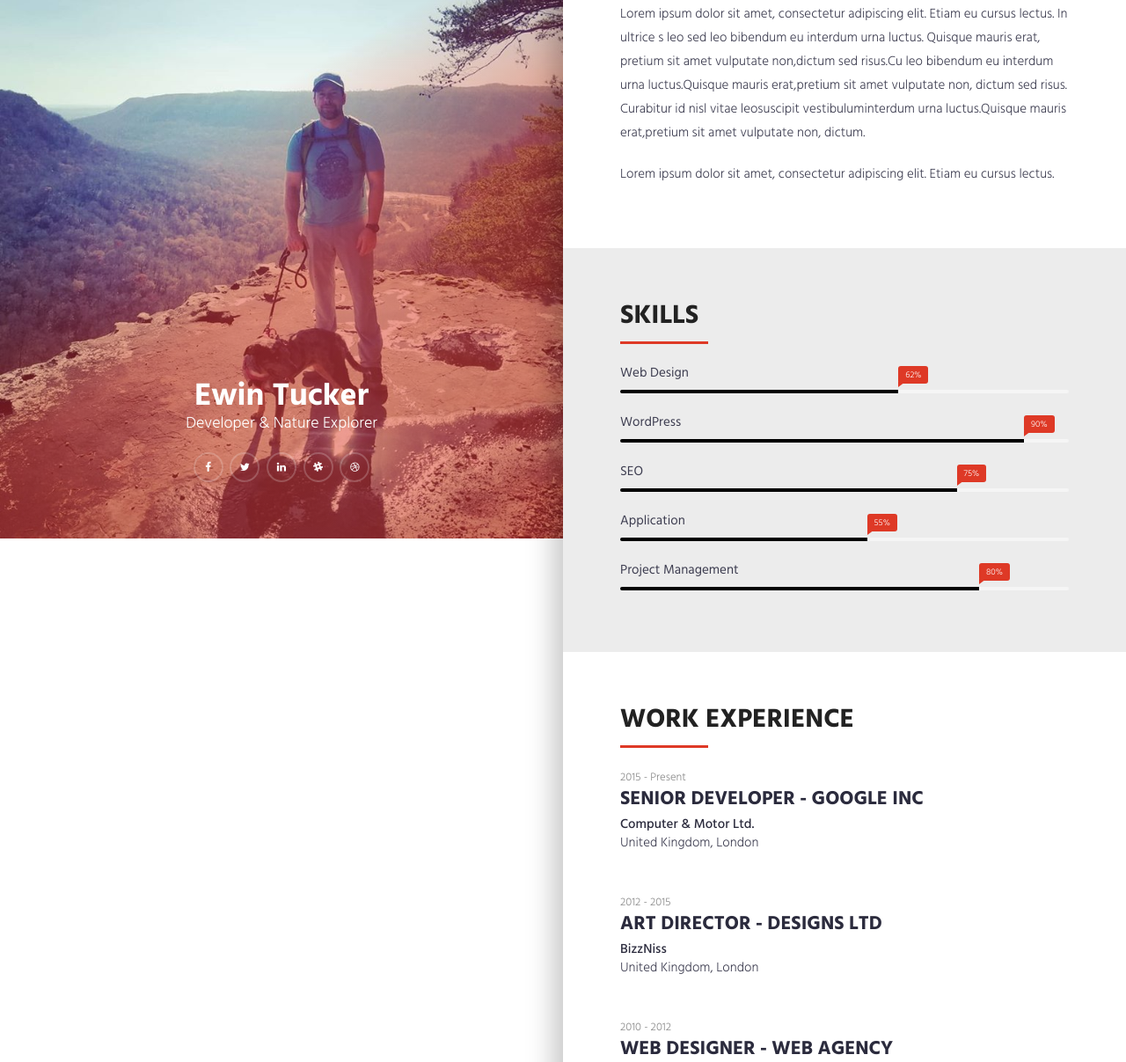
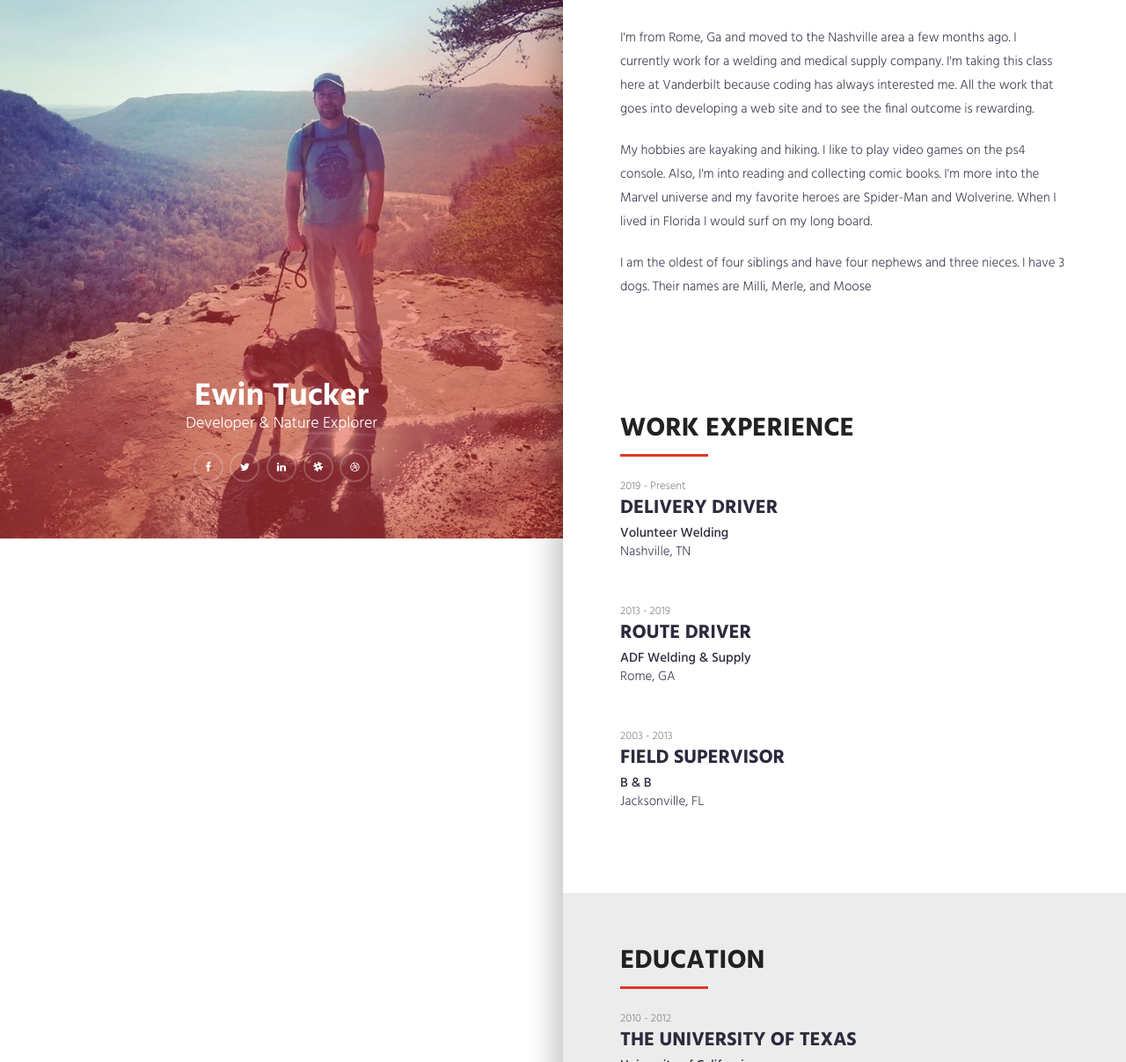
Before and after one commit to ewint3/Basic-Portfolio, a plain HTML site: page Resume-html-Template/HTML/index.html in a window 1280 px wide. Shown: the part 188-1395 px from the top of the page at 88% size. Drawn offline with Linux system fonts and the light colour scheme.

Commit message:
adding more info

```diff
--- a/Resume-html-Template/HTML/index.html
+++ b/Resume-html-Template/HTML/index.html
@@ -92,100 +92,20 @@
                 </div>
             </div>
             <div class="col-md-12">
-                <p>Lorem ipsum dolor sit amet, consectetur adipiscing elit. Etiam eu cursus lectus. In ultrice	s leo sed leo bibendum eu interdum urna luctus. Quisque mauris erat, pretium sit amet vulputate non,dictum sed risus.Cu leo bibendum eu interdum urna luctus.Quisque mauris erat,pretium sit amet vulputate non, dictum sed risus. Curabitur id nisl vitae leosuscipit vestibuluminterdum urna luctus.Quisque mauris erat,pretium sit amet vulputate non, dictum.<br>
+                <p><br>I'm from Rome, Ga and moved to the Nashville area a few months ago. I currently work for a welding and medical supply company. I'm taking this class here at Vanderbilt because coding has always interested me. All the work that goes into developing a web site and to see the final outcome is rewarding.</p>
+
+                <p>My hobbies are kayaking and hiking. I like to play video games on the ps4 console. Also, I'm into reading and collecting comic books. I'm more into the Marvel universe and my favorite heroes are Spider-Man and Wolverine. When I lived in Florida I would surf on my long board.</p>
+
+                <p>I am the oldest of four siblings and have four nephews and three nieces. I have 3 dogs. Their names are Milli, Merle, and Moose
                 </p>
 
-                <p>Lorem ipsum dolor sit amet, consectetur adipiscing elit. Etiam eu cursus lectus.                </p>
+
             </div>
         </div>
     </div>
 </section>
 
 
-<section class="section-wrapper skills-wrapper gray-bg">
-    <div class="container-fluid">
-        <div class="row">
-            <div class="col-md-12">
-                <div class="section-title">
-                    <h2>Skills</h2>
-                </div>
-            </div>
-        </div>
-        <!--.row-->
-        <div class="row">
-            <div class="col-md-12">
-                <div class="progress-wrapper">
-
-                    <div class="progress-item">
-                        <span class="progress-title">Web Design</span>
-
-                        <div class="progress">
-                            <div class="progress-bar" role="progressbar" aria-valuenow="62" aria-valuemin="0"
-                                 aria-valuemax="100" style="width: 62%"><span class="progress-percent"> 62%</span>
-                            </div>
-                        </div>
-                        <!-- .progress -->
-                    </div>
-                    <!-- .skill-progress -->
-
-
-                    <div class="progress-item">
-                        <span class="progress-title">WordPress</span>
-
-                        <div class="progress">
-                            <div class="progress-bar" role="progressbar" aria-valuenow="90" aria-valuemin="0"
-                                 aria-valuemax="100" style="width: 90%"><span class="progress-percent"> 90%</span>
-                            </div>
-                        </div>
-                        <!-- /.progress -->
-                    </div>
-                    <!-- /.skill-progress -->
-
-
-                    <div class="progress-item">
-                        <span class="progress-title">SEO</span>
-
-                        <div class="progress">
-                            <div class="progress-bar" role="progressbar" aria-valuenow="75" aria-valuemin="0"
-                                 aria-valuemax="100" style="width: 75%;"><span class="progress-percent"> 75%</span>
-                            </div>
-                        </div>
-                        <!-- /.progress -->
-                    </div>
-                    <!-- /.skill-progress -->
-
-                    <div class="progress-item">
-                        <span class="progress-title">Application</span>
-
-                        <div class="progress">
-                            <div class="progress-bar" role="progressbar" aria-valuenow="55" aria-valuemin="0"
-                                 aria-valuemax="100" style="width: 55%;"><span class="progress-percent"> 55%</span>
-                            </div>
-                        </div>
-                        <!-- /.progress -->
-                    </div>
-                    <!-- /.skill-progress -->
-                    <div class="progress-item">
-                        <span class="progress-title">Project Management</span>
-
-                        <div class="progress">
-                            <div class="progress-bar" role="progressbar" aria-valuenow="55" aria-valuemin="0"
-                                 aria-valuemax="100" style="width: 80%;"><span class="progress-percent"> 80%</span>
-                            </div>
-                        </div>
-                        <!-- .progress -->
-                    </div>
-                    <!-- .skill-progress -->
-
-                </div>
-                <!-- /.progress-wrapper -->
-            </div>
-        </div>
-        <!--.row -->
-    </div>
-    <!-- .container-fluid -->
-</section>
-<!-- .skills-wrapper -->
 
 <section class="section-wrapper section-experience" id="exp">
     <div class="container-fluid">
@@ -198,27 +118,27 @@
         <div class="row">
             <div class="col-md-12">
                 <div class="content-item">
-                    <small>2015 - Present</small>
-                    <h3>Senior Developer - Google Inc</h3>
-                    <h4>Computer & Motor Ltd.</h4>
+                    <small>2019 - Present</small>
+                    <h3>Delivery Driver</h3>
+                    <h4>Volunteer Welding</h4>
 
-                    <p>United Kingdom, London</p>
+                    <p>Nashville, TN</p>
                 </div>
                 <!-- .experience-item -->
                 <div class="content-item">
-                    <small>2012 - 2015</small>
-                    <h3>Art Director - Designs Ltd</h3>
-                    <h4>BizzNiss</h4>
+                    <small>2013 - 2019</small>
+                    <h3>Route Driver</h3>
+                    <h4>ADF Welding & Supply</h4>
 
-                    <p>United Kingdom, London</p>
+                    <p>Rome, GA</p>
                 </div>
                 <!-- .experience-item -->
                 <div class="content-item">
-                    <small>2010 - 2012</small>
-                    <h3>Web Designer - Web Agency</h3>
-                    <h4>Somsom LLC</h4>
+                    <small>2003 - 2013</small>
+                    <h3>Field Supervisor</h3>
+                    <h4>B & B</h4>
 
-                    <p>United Kingdom, London</p>
+                    <p>Jacksonville, FL</p>
                 </div>
                 <!-- .experience-item -->
             </div>
```
